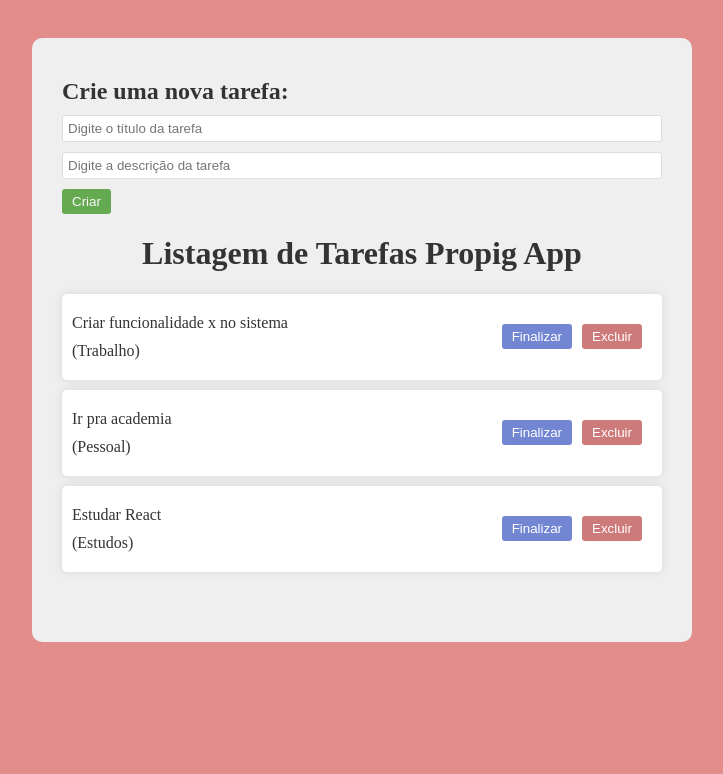
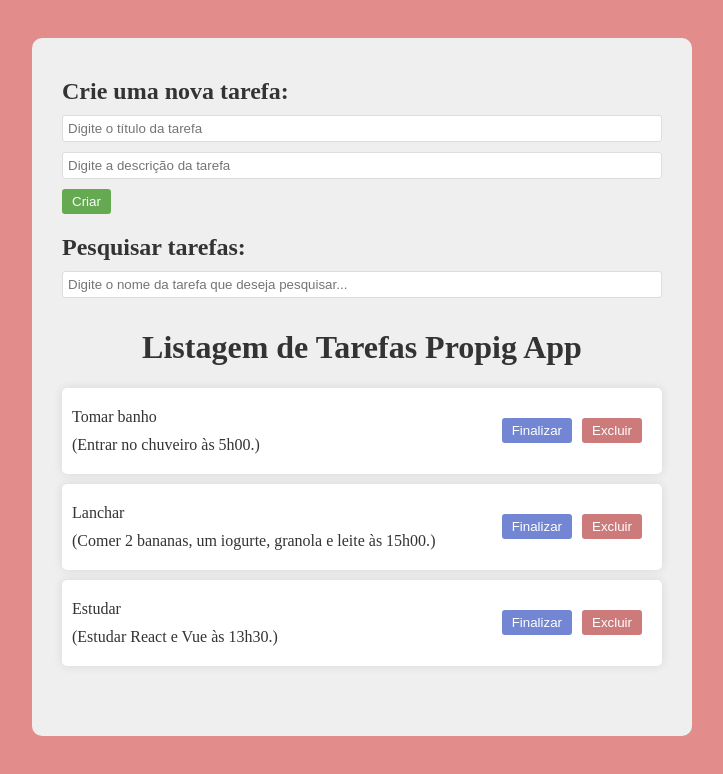
Before and after one commit to remifaro/Projeto-listagem-propig-app, a React (Vite) app in the folder listagem-propig-app/: page / in a window 1280 px wide. Shown: the top 774 px of the page, without its empty margins (278-1001 px from the left). Built offline with nearby package versions, Linux system fonts and the light colour scheme.

Commit message:
feat: Adição da funcionalidade de pesquisa

```diff
--- a/listagem-propig-app/src/App.jsx
+++ b/listagem-propig-app/src/App.jsx
@@ -1,27 +1,29 @@
 import { useState } from 'react';
 import Tarefa from "./components/Tarefa";
 import CriarTarefa from "./components/CriarTarefa";
+import Pesquisa from './components/Pesquisa';
 
 import "./App.css";
+
 
 function App() {
   const [tarefas, setTarefas] = useState([
     {
       id: 1,
-      titulo: "Criar funcionalidade x no sistema",
-      descricao: "Trabalho",
+      titulo: "Tomar banho",
+      descricao: "Entrar no chuveiro às 5h00.",
       estaFinalizada: false,
     },
     {
       id: 2,
-      titulo: "Ir pra academia",
-      descricao: "Pessoal",
+      titulo: "Lanchar",
+      descricao: "Comer 2 bananas, um iogurte, granola e leite às 15h00.",
       estaFinalizada: false,
     },
     {
       id: 3,
-      titulo: "Estudar React",
-      descricao: "Estudos",
+      titulo: "Estudar",
+      descricao: "Estudar React e Vue às 13h30.",
       estaFinalizada: false,
     }
   ]);
@@ -54,12 +56,19 @@
     setTarefas(newTarefas);
   };
 
+    // Função para pesquisa
+    const [pesquisa, setPesquisa] = useState("");
+
   return (
     <div className="App">
       <CriarTarefa adicionarTarefa={adicionarTarefa}/>
+      <Pesquisa pesquisa={pesquisa} setPesquisa={setPesquisa}/>
       <h1>Listagem de Tarefas Propig App</h1>
       <div className="lista-tarefa">
-        {tarefas.map((tarefa) => (
+        {tarefas
+        // Aqui ele vai filtrar se há alguma tarefa que tenha os caracteres que incluímos na pesquisa
+        .filter((tarefa) => tarefa.titulo.toLowerCase().includes(pesquisa.toLowerCase()))
+        .map((tarefa) => (
           <Tarefa key={tarefa.id} tarefa={tarefa} excluirTarefa={excluirTarefa} finalizarTarefa={finalizarTarefa} />
         ))}
       </div>
--- /dev/null
+++ b/listagem-propig-app/src/components/Pesquisa.jsx
@@ -0,0 +1,14 @@
+const Pesquisa = ({ pesquisa, setPesquisa }) => {
+  return (
+    <div className="pesquisa">
+      <h2>Pesquisar tarefas:</h2>
+      <input
+        type="text"
+        value={pesquisa}
+        onChange={(e) => setPesquisa(e.target.value)}
+        placeholder="Digite o nome da tarefa que deseja pesquisar..." />
+    </div>
+  );
+};
+
+export default Pesquisa;
```
